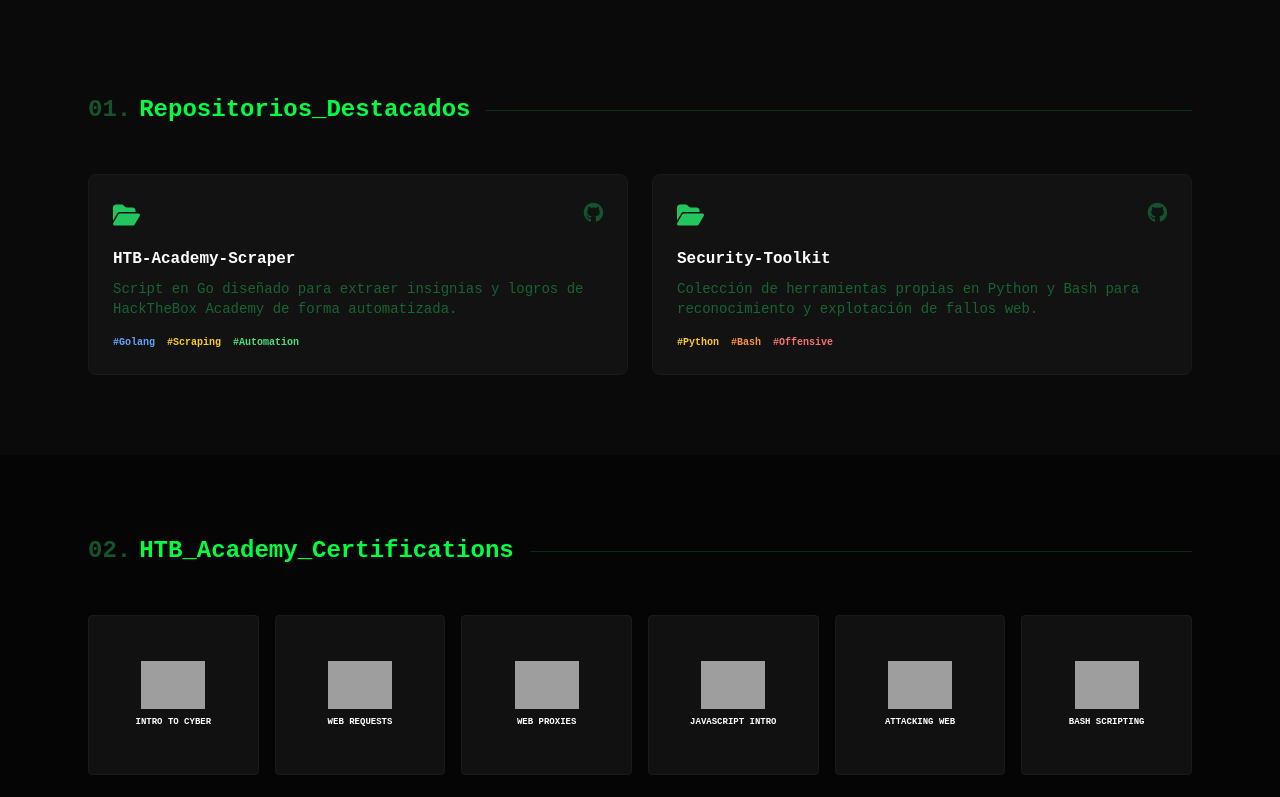
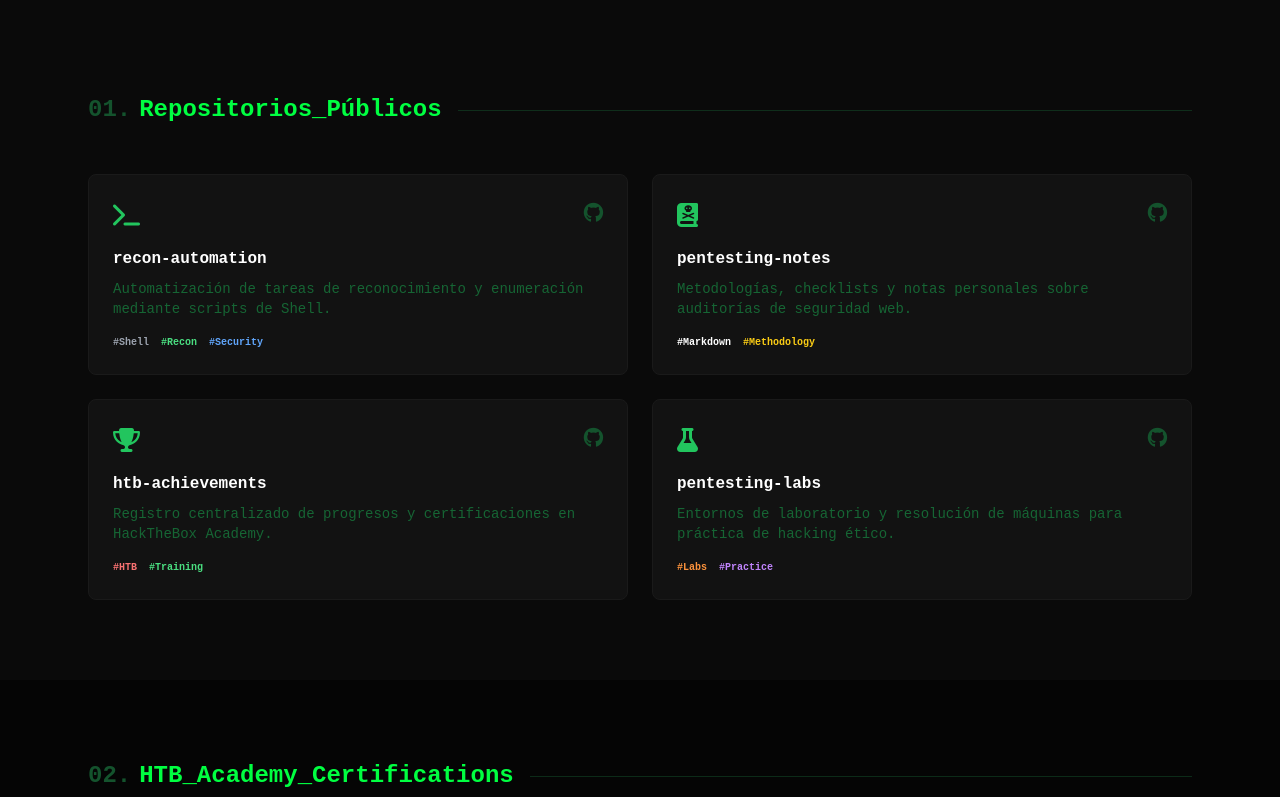
Before and after one commit to EoZipsec/eozipsec.github.io, a plain HTML site: page index.html in a window 1280 px wide. Shown: the part 577-1374 px from the top of the page. Drawn offline with nearby package versions, Linux system fonts and the light colour scheme; grey boxes are pictures that could not be loaded.

Commit message:
Revise project titles and descriptions in index.html
Updated project titles and descriptions in the portfolio section, replacing references to 'HTB Scraper' and 'Security-Toolkit' with 'recon-automation' and 'pentesting-notes'.

```diff
--- a/index.html
+++ b/index.html
@@ -110,7 +110,6 @@
         <div class="flex justify-center relative">
             <div class="w-64 h-64 md:w-80 md:h-80 border-2 border-green-500 rounded-lg p-2 relative overflow-hidden group">
                 <div class="absolute inset-0 bg-green-500/10 group-hover:bg-transparent transition"></div>
-                <!-- Imagen representativa de tu CV -->
                 <img src="https://avatars.githubusercontent.com/u/EoZipsec" onerror="this.src='https://via.placeholder.com/400x400/000/0f0?text=EOZ'" alt="Juan Pablo Pedroche" class="w-full h-full object-cover grayscale brightness-75 group-hover:grayscale-0 group-hover:brightness-100 transition duration-500">
             </div>
         </div>
@@ -120,36 +119,64 @@
     <section id="projects" class="py-20">
         <div class="max-w-6xl mx-auto px-6">
             <h2 class="text-2xl font-bold mb-12 flex items-center">
-                <span class="text-green-900 mr-2">01.</span> Repositorios_Destacados
+                <span class="text-green-900 mr-2">01.</span> Repositorios_Públicos
                 <div class="h-px bg-green-900/50 flex-grow ml-4"></div>
             </h2>
-            <div class="grid md:grid-cols-2 gap-6">
-                <!-- Proyecto 1: HTB Scraper -->
-                <a href="https://github.com/EoZipsec/htb-badge-scraper" target="_blank" class="card-bg p-6 rounded-lg block group">
+            <div class="grid md:grid-cols-2 lg:grid-cols-2 gap-6">
+                <!-- Recon Automation -->
+                <a href="https://github.com/EoZipsec/recon-automation" target="_blank" class="card-bg p-6 rounded-lg block group">
                     <div class="flex justify-between items-start mb-4">
-                        <i class="fa-solid fa-folder-open text-2xl text-green-500"></i>
+                        <i class="fa-solid fa-terminal text-2xl text-green-500"></i>
                         <i class="fa-brands fa-github text-xl text-green-900 group-hover:text-green-500"></i>
                     </div>
-                    <h3 class="text-white font-bold mb-2">HTB-Academy-Scraper</h3>
-                    <p class="text-sm text-green-800 mb-4">Script en Go diseñado para extraer insignias y logros de HackTheBox Academy de forma automatizada.</p>
+                    <h3 class="text-white font-bold mb-2">recon-automation</h3>
+                    <p class="text-sm text-green-800 mb-4">Automatización de tareas de reconocimiento y enumeración mediante scripts de Shell.</p>
                     <div class="flex gap-3 text-[10px] font-bold">
-                        <span class="text-blue-400">#Golang</span>
-                        <span class="text-yellow-400">#Scraping</span>
-                        <span class="text-green-400">#Automation</span>
+                        <span class="text-gray-400">#Shell</span>
+                        <span class="text-green-400">#Recon</span>
+                        <span class="text-blue-400">#Security</span>
                     </div>
                 </a>
-                <!-- Proyecto 2: Toolkit -->
-                <a href="https://github.com/EoZipsec/pentesting-scripts" target="_blank" class="card-bg p-6 rounded-lg block group">
+
+                <!-- Pentesting Notes -->
+                <a href="https://github.com/EoZipsec/pentesting-notes" target="_blank" class="card-bg p-6 rounded-lg block group">
                     <div class="flex justify-between items-start mb-4">
-                        <i class="fa-solid fa-folder-open text-2xl text-green-500"></i>
+                        <i class="fa-solid fa-book-skull text-2xl text-green-500"></i>
                         <i class="fa-brands fa-github text-xl text-green-900 group-hover:text-green-500"></i>
                     </div>
-                    <h3 class="text-white font-bold mb-2">Security-Toolkit</h3>
-                    <p class="text-sm text-green-800 mb-4">Colección de herramientas propias en Python y Bash para reconocimiento y explotación de fallos web.</p>
+                    <h3 class="text-white font-bold mb-2">pentesting-notes</h3>
+                    <p class="text-sm text-green-800 mb-4">Metodologías, checklists y notas personales sobre auditorías de seguridad web.</p>
                     <div class="flex gap-3 text-[10px] font-bold">
-                        <span class="text-yellow-400">#Python</span>
-                        <span class="text-orange-400">#Bash</span>
-                        <span class="text-red-400">#Offensive</span>
+                        <span class="text-white">#Markdown</span>
+                        <span class="text-yellow-400">#Methodology</span>
+                    </div>
+                </a>
+
+                <!-- HTB Achievements -->
+                <a href="https://github.com/EoZipsec/htb-achievements" target="_blank" class="card-bg p-6 rounded-lg block group">
+                    <div class="flex justify-between items-start mb-4">
+                        <i class="fa-solid fa-trophy text-2xl text-green-500"></i>
+                        <i class="fa-brands fa-github text-xl text-green-900 group-hover:text-green-500"></i>
+                    </div>
+                    <h3 class="text-white font-bold mb-2">htb-achievements</h3>
+                    <p class="text-sm text-green-800 mb-4">Registro centralizado de progresos y certificaciones en HackTheBox Academy.</p>
+                    <div class="flex gap-3 text-[10px] font-bold">
+                        <span class="text-red-400">#HTB</span>
+                        <span class="text-green-400">#Training</span>
+                    </div>
+                </a>
+
+                <!-- Pentesting Labs -->
+                <a href="https://github.com/EoZipsec/pentesting-labs" target="_blank" class="card-bg p-6 rounded-lg block group">
+                    <div class="flex justify-between items-start mb-4">
+                        <i class="fa-solid fa-flask text-2xl text-green-500"></i>
+                        <i class="fa-brands fa-github text-xl text-green-900 group-hover:text-green-500"></i>
+                    </div>
+                    <h3 class="text-white font-bold mb-2">pentesting-labs</h3>
+                    <p class="text-sm text-green-800 mb-4">Entornos de laboratorio y resolución de máquinas para práctica de hacking ético.</p>
+                    <div class="flex gap-3 text-[10px] font-bold">
+                        <span class="text-orange-400">#Labs</span>
+                        <span class="text-purple-400">#Practice</span>
                     </div>
                 </a>
             </div>
@@ -164,7 +191,6 @@
                 <div class="h-px bg-green-900/50 flex-grow ml-4"></div>
             </h2>
             <div class="grid grid-cols-2 md:grid-cols-4 lg:grid-cols-6 gap-4">
-                <!-- Generados a partir de los enlaces de tu CV -->
                 <div class="card-bg p-4 rounded text-center flex flex-col items-center justify-center min-h-[160px]">
                     <img src="https://academy.hackthebox.com/storage/badges/e992aef6-760c-11ee-b5a6-bea50ffe6cb4.png" class="w-16 mb-2" alt="Introduction to Cybersecurity">
                     <span class="text-[9px] uppercase font-bold text-white leading-tight">Intro to Cyber</span>
```
